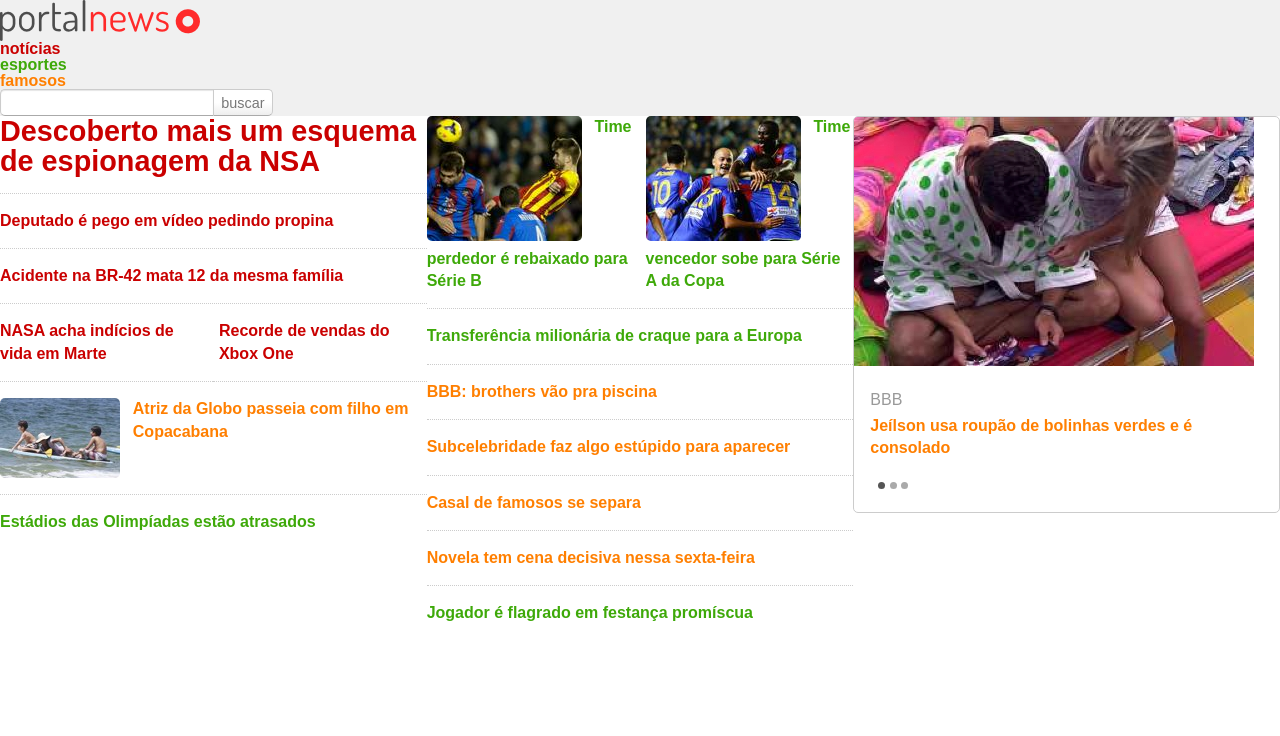
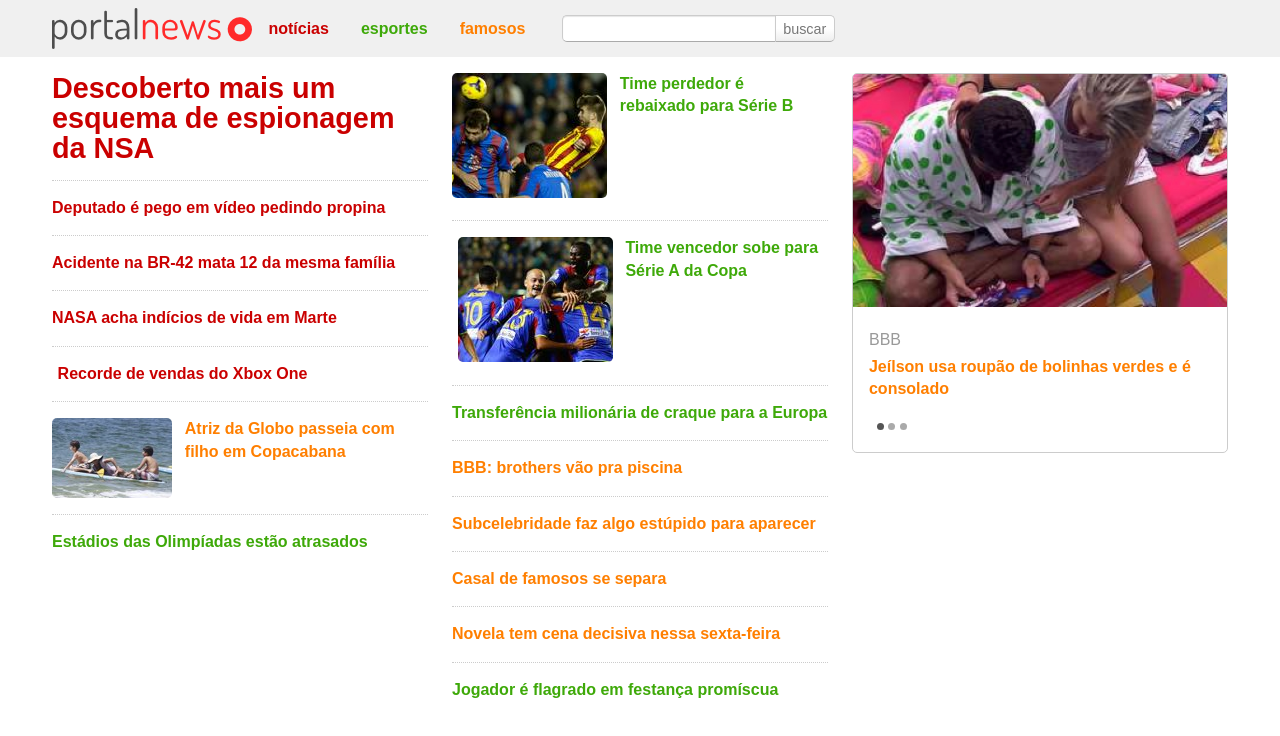
Before and after one commit to alvarocamillont/Design_Responsivo_Alura, a plain HTML site: page index.html in a window 1280 px wide. Drawn offline with Linux system fonts and the light colour scheme.

Commit message:
Aula 2 do curso. Aplicando proporção em imagens e fontes

```diff
--- a/css/exercicios.css
+++ b/css/exercicios.css
@@ -1,9 +1,38 @@
 .secao {
-    float: left;
-    width: 33.333%;
+  float: left;
+  width: 33.333%;
 }
 
-.mini {
+.container{
+    margin: 0 auto;
+    max-width: 1200px;
+}
+.logo,
+.secao {
+    padding: 0 1%;
+}
+
+img {
+    max-width: 100%;
+}
+
+.logo,
+.busca,
+.barra-nav,
+.menu-principal {
+    display: inline-block;
+    vertical-align: middle;
+}
+.menu-principal li {
     float: left;
-    width: 50%;
 }
+
+header {
+    padding: 0.5em 0;
+}
+.destaques {
+    margin-top: 1em;
+}
+.barra-nav {
+    margin: 0.4em 0;
+}
```
